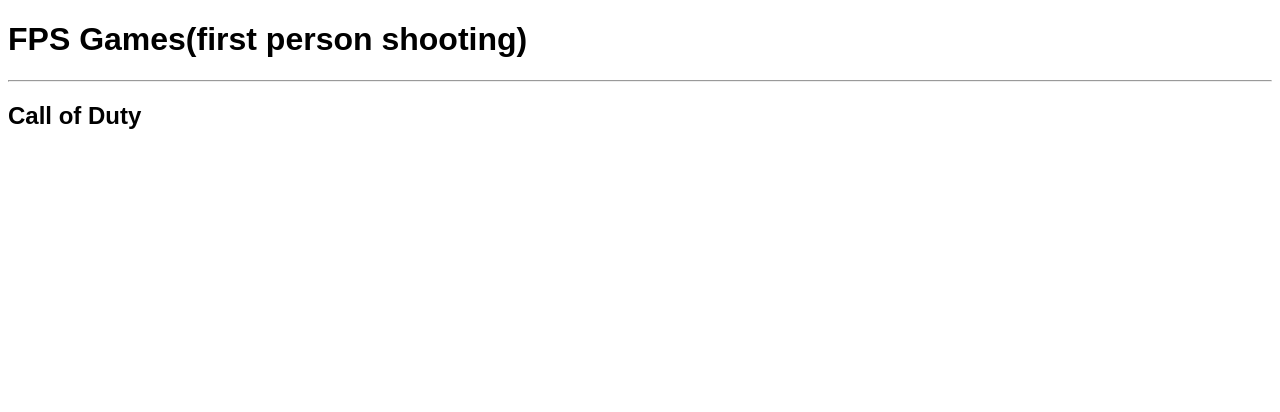
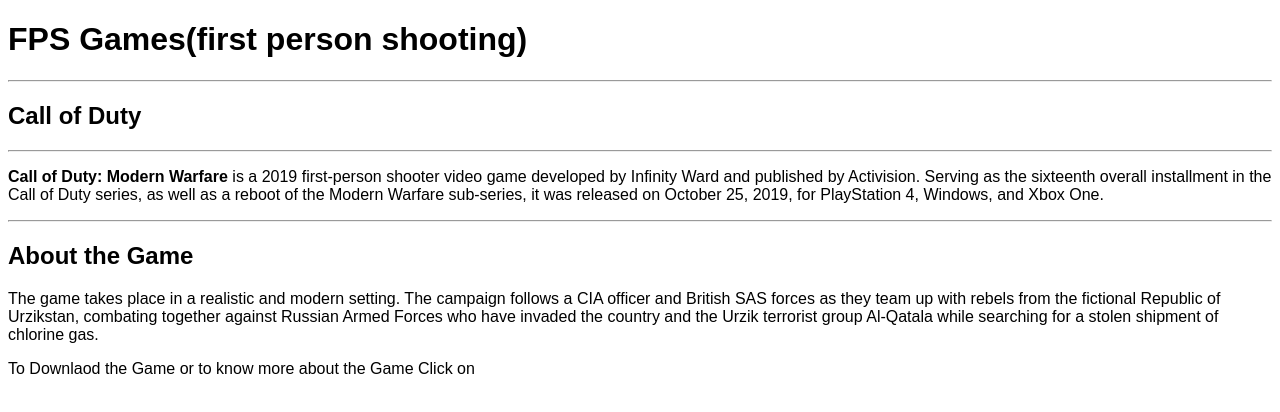
Before and after one commit to AlexMerxer/Learning, a plain HTML site: page FrontEndPrac/index.html in a window 1280 px wide. Drawn offline with Linux system fonts and the light colour scheme.

Commit message:
Added Other Tags

```diff
--- a/FrontEndPrac/index.html
+++ b/FrontEndPrac/index.html
@@ -12,5 +12,13 @@
        <h1>FPS Games(first person shooting)</h1>
        <hr>
        <h2>Call of Duty</h2>
+       <hr>
+       <p> <b>Call of Duty: Modern Warfare</b> is a 2019 first-person shooter video game developed by Infinity Ward and published by Activision. Serving as the sixteenth overall installment in the Call of Duty series, as well as a reboot of the Modern Warfare sub-series,
+        it was released on October 25, 2019, for PlayStation 4, Windows, and Xbox One.</p>
+        <hr>
+        <h2>About the Game</h2>
+        <p>The game takes place in a realistic and modern setting. The campaign follows a CIA officer and British SAS forces as they team up with rebels from the fictional Republic of Urzikstan,
+        combating together against Russian Armed Forces who have invaded the country and the Urzik terrorist group Al-Qatala while searching for a stolen shipment of chlorine gas.</p>
+        <p>To Downlaod the Game or to know more about the Game Click on <a href="https://www.callofduty.com/modernwarfare" alt="Call of Duty: Modern Warfare"></a></p>
     </body>
 </html>
```
